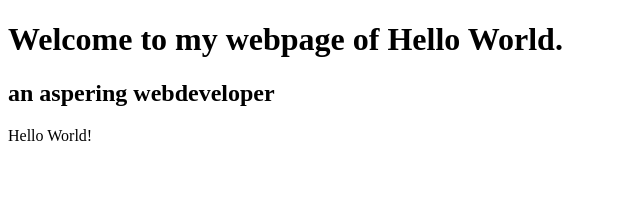
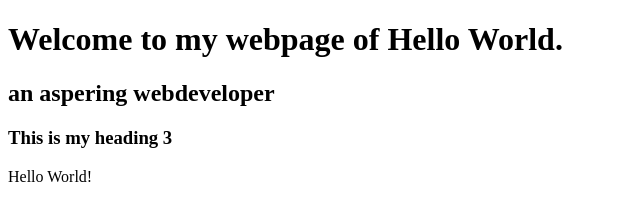
Before and after one commit to gtimalsena/gtiwebapp, a plain HTML site: page hello.html in a window 1280 px wide. Shown: the whole page, without its empty margins (0-640 px from the left). Drawn offline with Linux system fonts and the light colour scheme.

Commit message:
Added p and h3

```diff
--- a/hello.html
+++ b/hello.html
@@ -7,6 +7,7 @@
   <body>
     <h1>Welcome to my webpage of Hello World.</h1>
     <h2>an aspering webdeveloper</h2>
-    Hello World!
+    <h3>This is my heading 3</h3>
+    <p>Hello World! </p>
   </body>
 </html>
```
